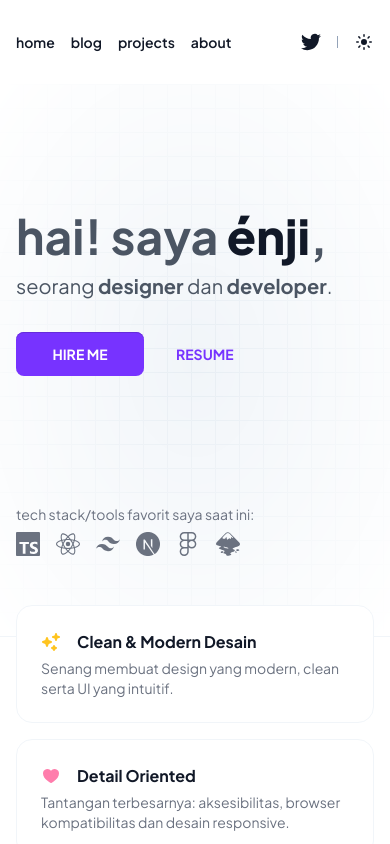
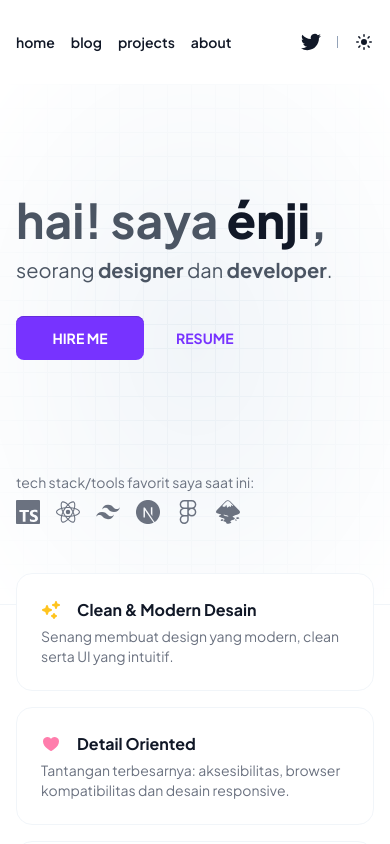
Before and after one commit to enjidev/enji.dev, a Next.js app: page / in a window 390 px wide. Shown: the top 844 px of the page. Built offline with nearby package versions, Linux system fonts and the light colour scheme.

Commit message:
refactor: reduce header top padding

```diff
--- a/src/pages/index.tsx
+++ b/src/pages/index.tsx
@@ -42,7 +42,7 @@ const Index: NextPage = () => {
         <meta name="description" content="Hi!" />
         <link rel="icon" href="/favicon.ico" />
       </Head>
-      <header className="relative border-b border-b-slate-100 pt-32 pb-20 lg:pt-36 lg:pb-28">
+      <header className="relative border-b border-b-slate-100 pt-28 pb-20 lg:pt-36 lg:pb-28">
         <div
           className="absolute inset-0 z-[-1] bg-slate-100 bg-grid-slate-200 lg:bg-grid-big-slate-200/60"
           style={{
@@ -73,7 +73,7 @@ const Index: NextPage = () => {
               </Link>
             </div>
             {/* tech stack */}
-            <div className="mt-32 lg:mt-48">
+            <div className="mt-28 lg:mt-48">
               <p className="mb-2 animate-fade-left text-sm text-gray-500 animation-delay-400">
                 tech stack/tools favorit saya saat ini:
               </p>
```
